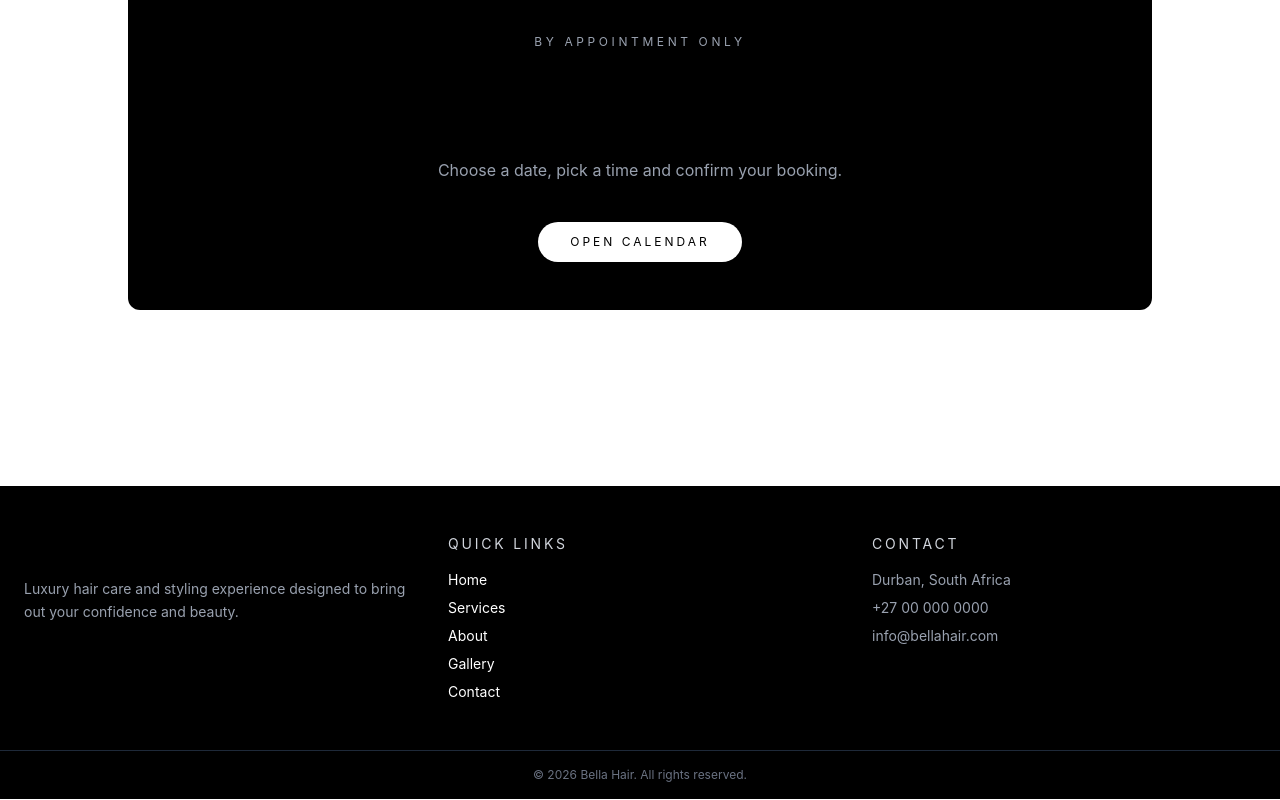
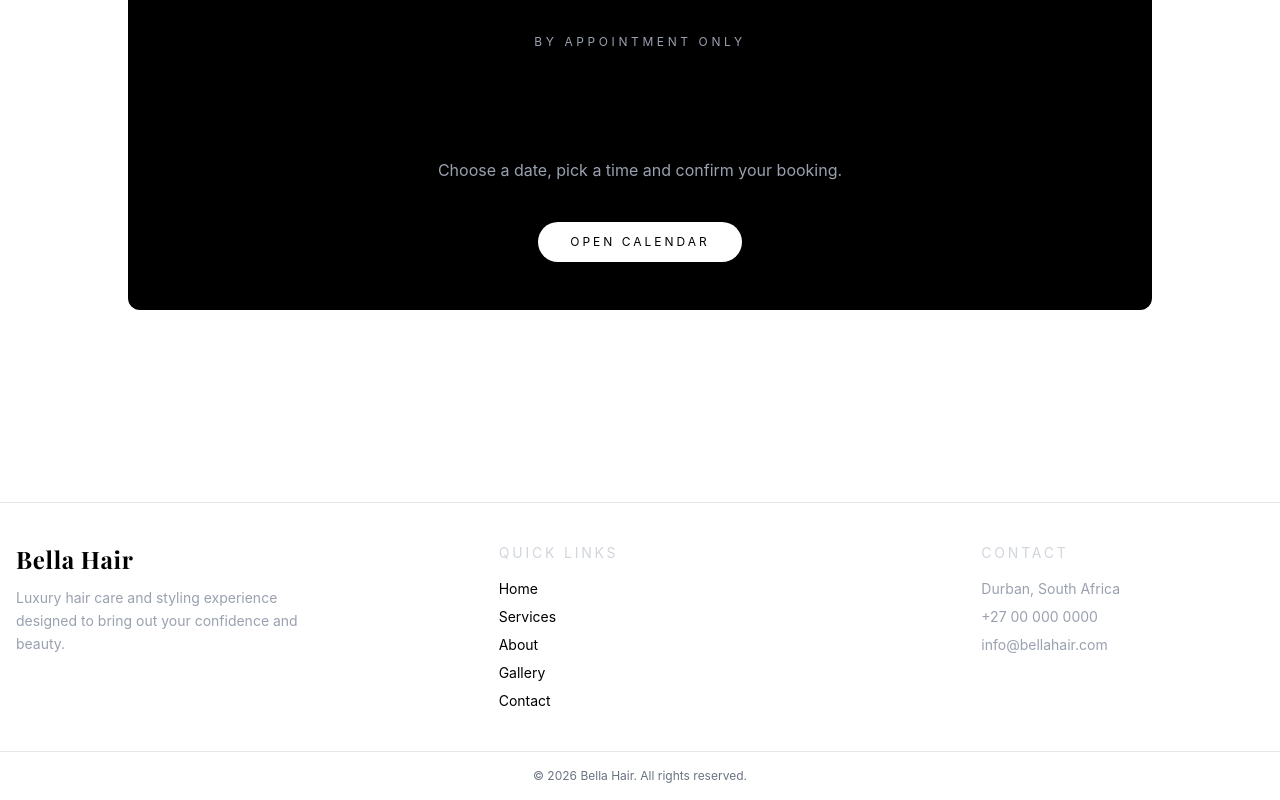
Before and after one commit to Nandisa27457/Bella_Hairs, a React (Vite) app: page / in a window 1280 px wide. Shown: the part 1804-2604 px from the top of the page. Built offline with nearby package versions, Linux system fonts and the light colour scheme.

Commit message:
chnged styling

```diff
--- a/src/Components/Footer.jsx
+++ b/src/Components/Footer.jsx
@@ -2,10 +2,8 @@
 
 export default function Footer() {
   return (
-    <footer className="bg-black text-white mt-20 w-full">
-      <div className="max-w-7xl mx-auto px-6 py-12 grid grid-cols-1 md:grid-cols-3 gap-10">
-
-        {/* Brand */}
+    <footer className="border-t border-gray-200 mt-24">
+      <div className="max-w-7xl mx-auto px-4 py-10 grid grid-cols-1 md:grid-cols-3 gap-50">
         <div>
           <h2 className="text-2xl font-display tracking-wide">
             Bella Hair
@@ -47,7 +45,7 @@ export default function Footer() {
       </div>
 
       {/* Bottom bar */}
-      <div className="border-t border-gray-800 text-center py-4 text-xs text-gray-500">
+      <div className="border-t border-gray-200 text-center py-4 text-xs text-gray-500">
         © {new Date().getFullYear()} Bella Hair. All rights reserved.
       </div>
     </footer>
```
